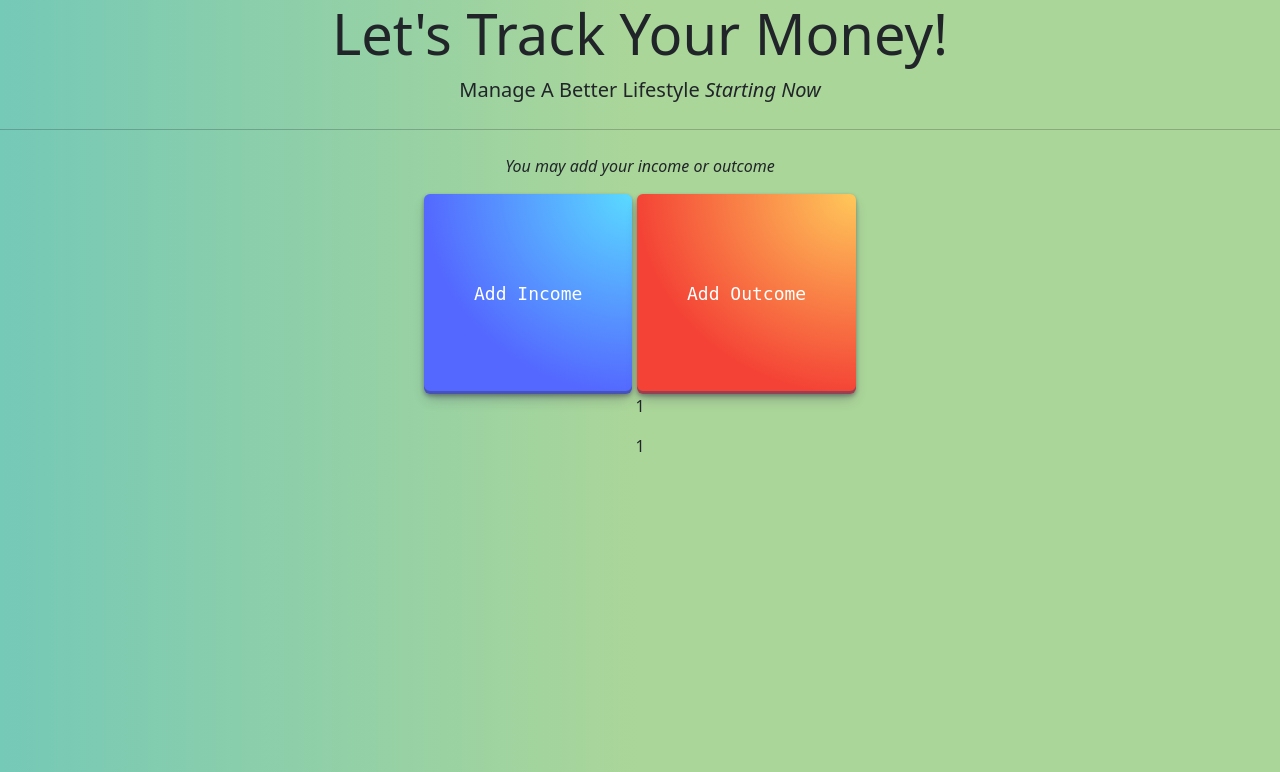
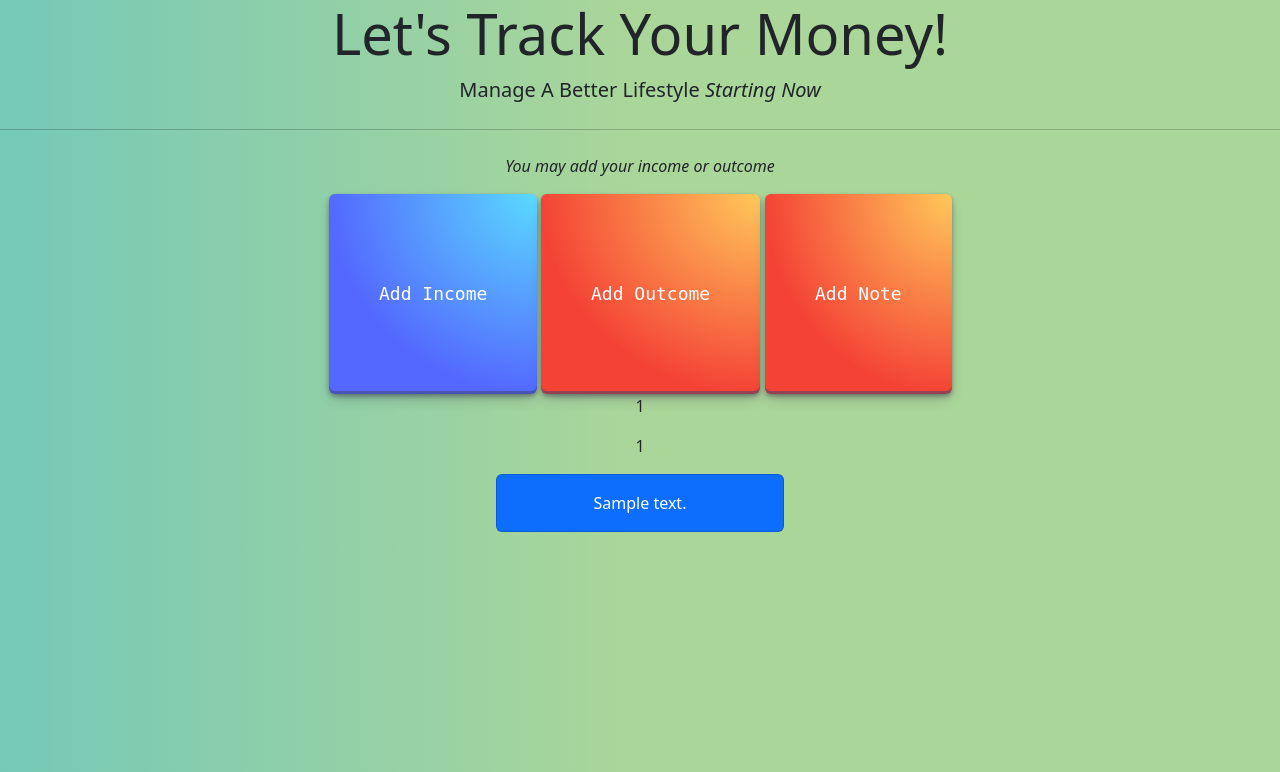
Before and after one commit to IpankCSUI/NoBokek, a Django app: page /add/ in a window 1280 px wide. Shown: the top 772 px of the page. Run offline with Django 4.2, Linux system fonts and the light colour scheme; a user stored in the database is signed in; tables that the repository leaves empty hold one stand-in row (values such as "Sample post"); data that the repository does not hold is empty; parts of the project's set-up code (start-up, migrations or seed data) failed here and were passed over.

Commit message:
Menambahkan Add Note

```diff
--- a/add/models.py
+++ b/add/models.py
@@ -6,8 +6,9 @@ import datetime
 
 class Money(models.Model):
     user = models.ForeignKey(User, on_delete=models.CASCADE, null=True, blank=True)
-    income = models.FloatField()
-    outcome = models.FloatField()
-    desc_in = models.CharField(max_length=255)
-    desc_out = models.CharField(max_length=255)
-    date = models.DateField()
+    income = models.FloatField(null=True, blank=True)
+    outcome = models.FloatField(null=True, blank=True)
+    desc_in = models.CharField(max_length=255,null=True, blank=True)
+    desc_out = models.CharField(max_length=255,null=True, blank=True)
+    date = models.DateField(null=True, blank=True)
+    note = models.CharField(max_length=255,null=True, blank=True)
--- a/add/templates/add.html
+++ b/add/templates/add.html
@@ -1,6 +1,7 @@
 {% extends 'base.html' %}
 
  {% block content %}
+
  <head>
     <link href="https://cdn.jsdelivr.net/npm/bootstrap@5.2.2/dist/css/bootstrap.min.css" rel="stylesheet" integrity="sha384-Zenh87qX5JnK2Jl0vWa8Ck2rdkQ2Bzep5IDxbcnCeuOxjzrPF/et3URy9Bv1WTRi" crossorigin="anonymous">
   </head>
@@ -107,16 +108,26 @@
 <script>
 $(document).ready(function(){
     function refresh() {
-      $.get("http://localhost:8000/add/json", function(data) {
-      var res_in = 0;
-      var res_out = 0;
+    $.get("http://localhost:8000/add/json", function(data) {
+    var res_in = 0;
+    var res_out = 0;
      for (i=0;i<data.length;i++){
         res_in += data[i].fields.income
         res_out += data[i].fields.outcome
       }
+      $(".grid-container").empty()
       $(".grid-container").append(`
             <p> ${res_in} </p>
             <p> ${res_out} </p> `)
+
+      for (i=0;i<data.length;i++){
+      if(data[i].fields.note != null ){
+        $(".grid-container").append(`<div class="card text-bg-primary mb-3" style="max-width: 18rem;">
+        <div class="card-body">
+          <p class="card-text">${data[i].fields.note}</p>
+        </div>`)
+      }
+      }
       });
     }
 
@@ -145,8 +156,21 @@ $(document).ready(function(){
     }
     )
   })
+  // refresh();
+
+  $("#addnote").click(function(){
+    $.post("/add/addnote/", {
+      note : $('#field_note').val(),
+  },
+    function (result) {
+      $('#field_note').val(''),
+      refresh();
+    }
+    )
+  })
   refresh();
 });
+
 </script>
 
   </script>
@@ -220,6 +244,31 @@ $(document).ready(function(){
     </div>
   </div>
 
+  <button type="button" class="button-30" data-bs-toggle="modal" data-bs-target="#modalNote" data-bs-whatever="@getbootstrap">Add Note</button>
+  <div class="modal fade" id="modalNote" tabindex="-1" aria-labelledby="exampleModalLabel" aria-hidden="true">
+    <div class="modal-dialog">
+      <div class="modal-content">
+        <div class="modal-header">
+          <h1 class="modal-title fs-5" id="exampleModalLabel">New Note</h1>
+          <button type="button" class="btn-close" data-bs-dismiss="modal" aria-label="Close"></button>
+        </div>
+        <div class="modal-body">
+          <form>
+            <div class="mb-3">
+                <label for="message-text" class="col-form-label">Description:</label>
+                <textarea class="form-control" id="field_note"></textarea>
+            </div>
+          </form>
+        </div>
+        <div class="modal-footer">
+          <button type="button" class="btn btn-secondary" data-bs-dismiss="modal">Close</button>
+          <button type="button" class="btn btn-primary" id="addnote" data-bs-dismiss="modal">Add</button>
+
+        </div>
+      </div>
+    </div>
+  </div>
+
   {% comment %} Add the data below this line {% endcomment %}
   <div class = "grid-container">
   </div>
--- a/add/urls.py
+++ b/add/urls.py
@@ -8,5 +8,6 @@ urlpatterns = [
     path('', show_add, name = "show_add"),
     path('json/',show_json,name="show_json"),
     path('addincome/', add_income, name='add_income'),
-    path('addoutcome/', add_outcome, name='add_outcome')
+    path('addoutcome/', add_outcome, name='add_outcome'),
+    path('addnote/', add_note , name='add_note'),
 ]
--- a/add/views.py
+++ b/add/views.py
@@ -1,3 +1,4 @@
+from asyncio.windows_events import NULL
 from .models import *
 from .forms import *
 from django.shortcuts import render
@@ -28,14 +29,62 @@ def add_income(request):
     if request.method == 'POST':
         income = request.POST.get('income')
         desc_in = request.POST.get('desc_in')
+        # desc_out =NULL
+        # outcome=NULL
         date = datetime.date.today()
         user = request.user
         money_obj = Money.objects.create(income=income, desc_in = desc_in, date=date, user=user)
+        # money_obj = Money.objects.create(user=user, income=income, outcome=outcome, desc_in=desc_in, desc_out=desc_out,date=date)
 
         result = {
             'fields':{
                 'income':money_obj.income,
+                # 'outcome':NULL,
                 'desc_in':money_obj.desc_in,
+                # 'desc_out':NULL,
+                'date':money_obj.date,
+            },
+            'pk':money_obj.pk
+        }
+        return JsonResponse(result)
+
+# @csrf_exempt
+# def add_outcome(request):
+#     if request.method == 'POST':
+#         outcome = request.POST.get('outcome')
+#         desc_out = request.POST.get('desc_out')
+#         date = datetime.date.today()
+#         user = request.user
+#         money_obj = Money.objects.create(user=user, income = NULL, outcome=outcome, desc_in = NULL, desc_out = desc_out, date = date)
+
+#         result = {
+#             'fields':{
+#                 'outcome':money_obj.outcome,
+#                 'desc_out':money_obj.desc_out,
+#                 'date':money_obj.date,
+#             },
+#             'pk':money_obj.pk
+#         }
+#         return JsonResponse(result)
+
+@csrf_exempt
+def add_outcome(request):
+    if request.method == 'POST':
+        # income = NULL
+        outcome = request.POST.get('outcome')
+        desc_out = request.POST.get('desc_out')
+        # desc_in = NULL
+        date = datetime.date.today()
+        user = request.user
+        money_obj = Money.objects.create(outcome=outcome, desc_out = desc_out, date=date, user=user)
+        # money_obj = Money.objects.create(user=user, income=income, outcome=outcome, desc_in=desc_in, desc_out=desc_out,date=date)
+
+        result = {
+            'fields':{
+                # 'income':NULL,
+                'outcome':money_obj.outcome,
+                # 'desc_in':NULL,
+                'desc_out':money_obj.desc_out,
                 'date':money_obj.date,
             },
             'pk':money_obj.pk
@@ -43,20 +92,16 @@ def add_income(request):
         return JsonResponse(result)
 
 @csrf_exempt
-def add_outcome(request):
+def add_note(request):
     if request.method == 'POST':
-        outcome = request.POST.get('outcome')
-        desc_out = request.POST.get('desc_out')
-        date = datetime.date.today()
         user = request.user
-        money_obj = Money.objects.create(outcome=outcome, desc_out = desc_out, date=date, user=user)
+        note = request.POST.get('note')
+        new_note = Money.objects.create(user=user, note=note)
 
         result = {
             'fields':{
-                'outcome':money_obj.outcome,
-                'desc_out':money_obj.desc_out,
-                'date':money_obj.date,
+                'note':new_note.note,
             },
-            'pk':money_obj.pk
+            'pk':new_note.pk
         }
         return JsonResponse(result)
```
Also changed, not shown: add/migrations/0001_initial.py (added), add/migrations/0002_money_note.py (added), add/migrations/0003_alter_money_date.py (added), add/migrations/__init__.py (added), nobokek/migrations/0001_initial.py, report/migrations/0001_initial.py.
